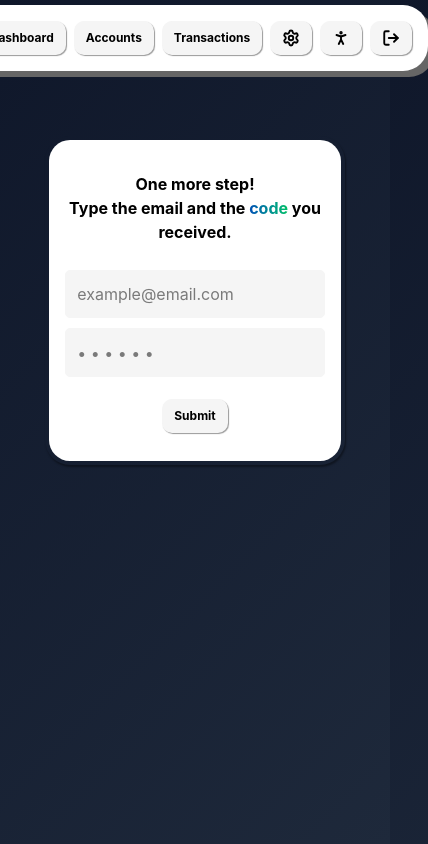
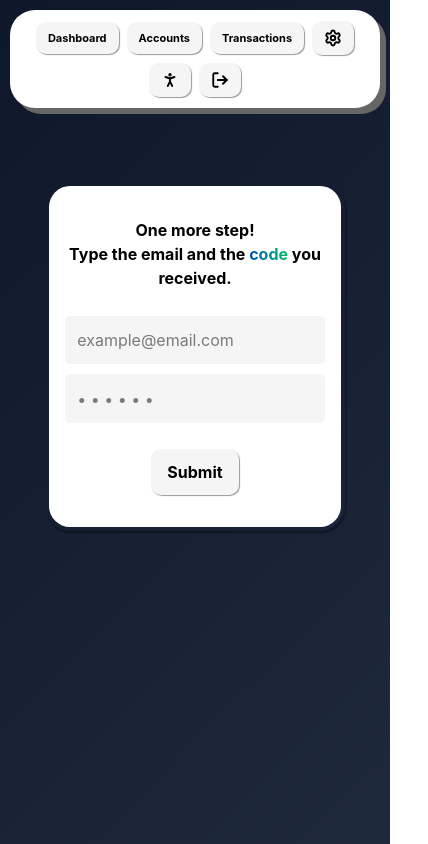
Before and after one commit to iustinflorian/financity-web, a Next.js app: page /verify in a window 390 px wide. Shown: the whole page, 428 px wide, since content can reach past the window. Built offline with nearby package versions, Linux system fonts and the light colour scheme; sample sign-in values are in the browser's storage.

Commit message:
feat: implement account creation 2/2
refactor: in create account handler, fixed wrong body parameter

```diff
--- a/app/accounts/page.tsx
+++ b/app/accounts/page.tsx
@@ -2,17 +2,19 @@
 import { useRouter } from "next/navigation";
 import { useAccounts } from "../hooks/useAccounts";
 import { useState } from "react";
+import { copyFile } from "fs";
 
 export default function AccountsPage() {
     const { accounts, user, loading } = useAccounts();
     const [ showModal, setShowModal ] = useState(false);
+    const [ showModalType, setShowModalType ] = useState(false);
     const [ accountName, setAccountName ] = useState<any>("");
-    const [ isCurrent, setIsCurent ] = useState(true);
+    const [ isCurrent, setIsCurent ] = useState<any>(true);
     const router = useRouter();
 
     if (loading) return <div className="dashboard-wrapper" style={{color: 'white'}}>Loading...</div>;
 
-    const handleAccountCreation = async (e: React.SubmitEvent) => {
+    const handleAccountCreation = async (isCurrentSelected: boolean) => {
 
         const url = `http://localhost:8080/api/accounts/createacc`;
         let body;
@@ -20,7 +22,7 @@ export default function AccountsPage() {
         body = {
             ownerId: user.id,
             accountName: accountName,
-            isCurrent: isCurrent
+            isCurrent: isCurrentSelected
         }
 
         try {
@@ -41,19 +43,75 @@ export default function AccountsPage() {
 
     };
 
-    const accountTypeSelector = () => {
-
+    const handleCopy = (e: React.MouseEvent<HTMLInputElement>) => {
+        const value = e.currentTarget.value;
+        navigator.clipboard.writeText(value);
+        alert("Copied to clipboard: " + value);
     };
 
     const closeModal = () => {
         setShowModal(false);
+        setShowModalType(false);
         setAccountName("");
         setIsCurent(true);
     };
 
     return (
         <div>
-            {showModal && (
+            {showModal && showModalType && (
+                <div className="dashboard-wrapper">
+                    <div className="dashboard-grid">
+                        <div className="card">
+                            <h3 className="heading">Current Account</h3>
+                            <h2 className="heading text-sm">Your money, available anywhere, anytime</h2>
+                            <div>
+                                <p>
+                                    Standard checking
+                                </p>
+                                <p>
+                                    Interest rate: 0% per year
+                                </p>
+                                <p>
+                                    0% commission on standard operations
+                                </p>
+                            </div><br/>
+                            <button className="btn" type="button"
+                                style={{backgroundColor: '#065dba', color: 'white'}}
+                                onClick={
+                                    () => {
+                                        handleAccountCreation(true);
+                                    }
+                                }
+                            >Choose</button>
+                        </div>
+                        <div className="card" style={{backgroundColor: '#40cf66'}}>
+                            <h3 className="heading">Savings Account</h3>
+                            <h2 className="heading text-sm">Stop spending. Start growing</h2>
+                            <div>
+                                <p>
+                                    High-yield savings
+                                </p>
+                                <p>
+                                    Interest rate: 6.25% per year
+                                </p>
+                                <p>
+                                    Only withdrawing to current accounts
+                                </p>
+                            </div><br/>
+                            <button className="btn" type="button"
+                                style={{backgroundColor: '#20ba06', color: 'white'}}
+                                onClick={
+                                    () => {
+                                        handleAccountCreation(false);
+                                    }
+                                }
+                            >Choose</button>
+                        </div>
+                    </div>
+                </div>
+            )}
+
+            {showModal && !showModalType && (
                 <div className="form">
                     <h3 className="heading">Enter account details</h3>
                     <input
@@ -63,27 +121,38 @@ export default function AccountsPage() {
                         value={accountName}
                         onChange={(e) => setAccountName(e.target.value)}
                     />
-
                     <div className="btn-group">
-                        <button className="btn" type="button" onClick={accountTypeSelector}>Next</button>
+                        <span
+                            className={!accountName.trim() ? "tooltip-wrap" : ""}
+                            data-tooltip="Please enter an account name!"
+                            style={{ cursor: !accountName.trim() ? 'not-allowed' : 'default' }}
+                        >
+                            <button className="btn" type="button"
+                                disabled={!accountName.trim()}
+                                style={{
+                                    opacity: !accountName.trim() ? 0.5 : 1,
+                                    cursor: !accountName.trim() ? 'not-allowed' : 'pointer',
+                                }}
+                                onClick={() => setShowModalType(true)}
+                            >Next</button>
+                        </span>
                         <button className="btn" style={{backgroundColor: '#ff4444', color: 'white'}} type="button" onClick={closeModal}>Cancel</button>
                     </div>
                 </div>
-
             )}
-
-
 
             {!showModal && (
                 <div className="form">
-                    <button className="btn" type="button" onClick={() => setShowModal(true)}>Create account</button>
+                    <button className="btn" type="button"
+                        onClick={ () => setShowModal(true)}
+                    >Create account</button>
                 </div>
             )}
 
             <div className="dashboard-wrapper">
                 <div className="dashboard-grid">
                     {accounts.map((acc: any) => (
-                        <div key={acc.id} className="form">
+                        <div key={acc.id} className="card">
                             <h3 className="heading" style={{ paddingBottom: '0.5em' }}>{acc.name}</h3>
 
                             <div className="placeholder-box" style={{ padding: '0.8em', marginBottom: '1em' }}>
@@ -91,8 +160,9 @@ export default function AccountsPage() {
                             </div>
 
                             <input
-                                className="input"
+                                className="input-nohover"
                                 readOnly
+                                onClick={handleCopy}
                                 value={acc.iban}
                                 style={{ textAlign: 'center' }}
                             />
--- a/app/globals.css
+++ b/app/globals.css
@@ -23,39 +23,43 @@ body {
 }
 
 @media (max-width: 600px) {
-  .nav .container {
-    flex-wrap: wrap;
-    justify-content: center;
+  .nav .container, .nav-container {
+    display: flex !important;
+    flex-wrap: wrap !important;
+    justify-content: center !important;
     gap: 8px !important;
-    padding: 15px !important;
-    width: 90%;
-    margin: 0 auto;
+    width: 100% !important;
+    padding: 10px !important;
+    margin: 0 !important;
+    box-sizing: border-box !important;
   }
 
-  .nav-container {
-    padding-top: 5px !important;
-    padding-bottom: 1px !important;
-  }
-
-  .btn {
+  .nav .btn, .nav-button {
     padding: 8px 12px !important;
-    font-size: 12px !important;
-    flex: 1 1 calc(40% - 10px);
-    text-align: center;
+    font-size: 11px !important;
+    flex: 0 1 auto !important;
+    min-width: fit-content !important;
+    white-space: nowrap !important;
+    width: auto !important;
   }
 
   .dashboard-grid {
     grid-template-columns: 1fr !important;
-    gap: 20px;
+    padding: 10px !important;
+    width: 100% !important;
+    max-width: 100vw !important;
+    overflow-x: hidden !important;
   }
 
   .card {
+    max-width: 100% !important;
     width: 100% !important;
-    box-sizing: border-box;
+    margin: 0 auto !important;
   }
 
-  .span-full, .span-2 {
+  .span-full, .span-2, .card.span-full {
     grid-column: span 1 !important;
+    width: 100% !important;
   }
 }
 
@@ -65,7 +69,7 @@ body {
   width: 100%;
   display: flex;
   justify-content: center;
-  padding: 20px 0;
+  padding: 20px 0 0;
 }
 
 .nav .container {
@@ -217,6 +221,17 @@ body {
   transition: .4s ease-in-out;
 }
 
+.input-nohover {
+  all: unset;
+  border-radius: 5px;
+  border: 1px solid whitesmoke;
+  background-color: whitesmoke;
+  outline: none;
+  padding: 0.7em;
+  transition: .4s ease-in-out;
+  cursor: auto;
+}
+
 .input:hover {
   box-shadow: 6px 6px 0px #969696,
              -3px -3px 10px #ffffff;
@@ -278,3 +293,33 @@ body {
   border: 1px solid #171717;
   box-shadow: 8px 8px 0px #666666;
 }
+
+/* ----------------------------------------------------- TOOLTIP */
+
+
+.tooltip-wrap { position: relative; }
+
+.tooltip-wrap:hover::after {
+  content: attr(data-tooltip);
+  position: absolute;
+  bottom: 100%;
+  left: 50%;
+  transform: translateX(-50%);
+  background: #171717;
+  color: #fff;
+  padding: 5px 10px;
+  border-radius: 8px;
+  font-size: 12px;
+  white-space: nowrap;
+  z-index: 10;
+}
+
+.tooltip-wrap:hover::before {
+  content: "";
+  position: absolute;
+  bottom: 80%;
+  left: 50%;
+  transform: translateX(-50%);
+  border: 6px solid transparent;
+  border-top-color: #171717;
+}
--- a/app/hooks/useAccounts.tsx
+++ b/app/hooks/useAccounts.tsx
@@ -11,11 +11,16 @@ export function useAccounts() {
     useEffect(() => {
     const session = localStorage.getItem("user_session");
 
+    if (!session) {
+        router.push("/login");
+        return;
+    }
+
     try {
-            const parsed = JSON.parse(session || "");
+        const parsed = JSON.parse(session);
         setUser(parsed);
 
-            if (parsed.id != null) {
+        if (parsed?.id) {
             fetch(`http://localhost:8080/api/accounts/${parsed.id}/acc`)
                 .then(res => res.json())
                 .then(data => {
@@ -26,12 +31,14 @@ export function useAccounts() {
                     console.error("API Error", err);
                     setLoading(false);
                 });
+        } else {
+            setLoading(false);
         }
     } catch (e) {
-            localStorage.clear();
+        localStorage.removeItem("user_session");
         router.push("/login");
     }
-    }, [router]);
+}, []);
 
     return { accounts, user, loading };
 }
--- a/app/trx/page.tsx
+++ b/app/trx/page.tsx
@@ -46,7 +46,7 @@ export default function TransactionsPage() {
 
         if (activeModal === "TRANSFER") {
             body = {
-                targetIban: targetIban,
+                toIban: targetIban,
                 amount: parseFloat(amount)
             };
         } else {
```
Lines whose indentation alone changed are shown as unchanged.
